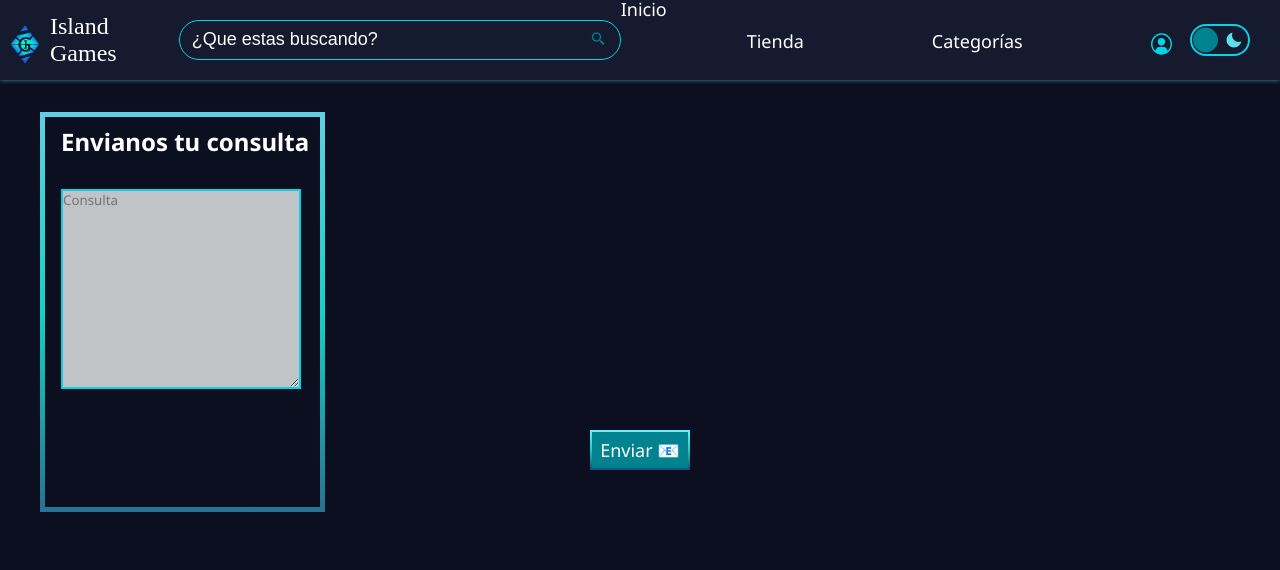
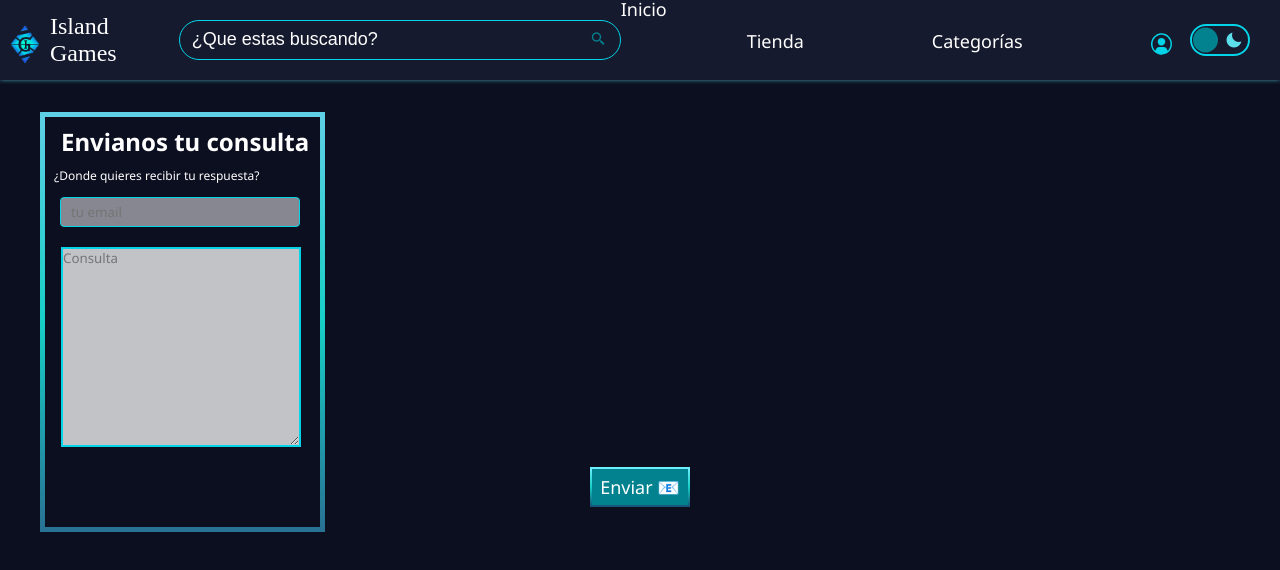
Before and after one commit to YamilaAbad/InterfacesDeUsuario, an Angular app in the folder TP2/: page /mensajeria in a window 1280 px wide. Shown: the top 570 px of the page. Built offline with nearby package versions, Linux system fonts and the light colour scheme; a web font is replaced by a local one.

Commit message:
acomodado css en tienda-compra y mensajeria

```diff
--- a/TP2/src/app/componentes/tienda-compra/tienda-compra.component.css
+++ b/TP2/src/app/componentes/tienda-compra/tienda-compra.component.css
@@ -1,24 +1,22 @@
-*{
-    font-family: var(--fuente-general);
-    font-size: var(--regular-size);
-}
+
 .tienda{
-    height: 640px;
-    width: 360px;
+    height: 100vh;
+    margin-top: 30px;
 }
 .saldo{
+    position: absolute;
     font-family: var(--fuente-general);
     font-size: var(--normal-size);
-    position: absolute;
+    margin-top: 8px;
     left: 300px;
     margin-right: var(--margen3);
-    margin-top: 18px;
+
   }
 h1{
     font-family: var(--fuente-general);
     position: absolute;
     font-size: var(--h2-size);
-    top: 100px;
+    top: 130px;
     left: 80px;
     color: var(--color-txt-oscuro);
 
@@ -29,7 +27,7 @@ h1{
     border: 1px solid var(--color-primario);
     border-radius: 5px;
     position: relative;
-    bottom: 30.5rem;
+    bottom: 32rem;
     left: var(--margen3);
     right: var(--margen3);
     margin-bottom: var(--margen3);
@@ -38,6 +36,7 @@ h1{
     grid-template-rows: auto;
     gap: var(--margen2);
     padding: var(--margen1);
+    font-size: var(--regular-size);
 
 }
 
@@ -67,6 +66,7 @@ select{
     text-align: center;
     margin-top: var(--margen1);
     margin-left: var(--margen1);
+    font-size: var(--regular-size);
 }
 .aviso img{
     width: 20px;
@@ -79,11 +79,13 @@ select{
     width: 150px;
     margin-left: 23px;
     margin-top: -15px ;
+
 }
 p{
     margin-top: var(--margen2);
     margin-left: var(--margen1);
     margin-right: var(--margen1);
+    font-size: var(--regular-size);
 }
 .botones{
     position: relative;
@@ -96,6 +98,7 @@ p{
     padding: var(--margen1) var(--margen2);
     background: var(--color-body-oscuro);
     border-radius: 5px;
+    font-size: var(--regular-size);
 
 }
 .botones .aceptar{
@@ -106,6 +109,7 @@ p{
     left: 10px;
     border-radius: 5px;
     background: var(--color-body-oscuro);
+    font-size: var(--regular-size);
 }
 .aviso-asistencia{
     margin-top: var(--margen2);
@@ -113,12 +117,13 @@ p{
 .aviso-asistencia a{
     text-decoration:underline;
     color: var(--color-primario);
+    font-size: var(--regular-size);
 }
 .lineaVertical{
     width: 1px;
     height: 430px;
     background: var(--color-primario);
-    top:-58.9rem;
+    top:-60.4rem;
     left: 245px;
     position: relative;
     z-index: 1;
--- a/TP2/src/app/componentes/tienda-compra/tienda-compra.component.html
+++ b/TP2/src/app/componentes/tienda-compra/tienda-compra.component.html
@@ -32,7 +32,7 @@
                <button class="cancelar" [routerLink]="['/tienda']">Cancelar</button>
                 <button class="aceptar">Pagar Ahora</button>
             </div>
-            <p class="aviso-asistencia">Si tienes alguna duda accede a nuestro centro de asistencia haciendo click <a href="">aquí</a></p>
+            <p class="aviso-asistencia">Si tienes alguna duda accede a nuestro centro de asistencia haciendo click <a [routerLink]="['/preguntas-frecuentes']">aquí</a></p>
         </div>
     </li>
     <li>
--- a/TP2/src/app/mensajeria/mensajeria.component.css
+++ b/TP2/src/app/mensajeria/mensajeria.component.css
@@ -3,7 +3,7 @@
     margin: 40px;
     top: 72px;
     width: 285px;
-    height: 400px;
+    height: 420px;
     background-color: var(--color-body-oscuro);
     border: 5px solid;
     border-image: linear-gradient(#70eeff,#17cfc6,#165479) 1;
@@ -24,12 +24,61 @@ h1{
     text-align: center;
     font-size: var(--h3-size);
 }
+
+.input-group{
+  top: 80px;
+  position: absolute;
+  left: 15px;
+  display: flex;
+}
+input{
+  display: block;
+  padding: 10px;
+  border: none;
+  outline: none;
+  border-radius: 4px;
+  font-family: var(--fuente-general);
+  width: 240px;
+  height: 30px;
+  background-color:rgba(255, 255, 255, .5);
+  border: 1px solid var(--color-primario);
+}
+label{
+  color: var(--color-txt-oscuro);
+  font-size: var(--regular-size);
+  position: absolute;
+  top: -30px;
+  left: -26px;
+  display: inline-flex;
+  column-gap: 10px;
+  align-items: center;
+  transition: transform .25s;
+  opacity: .25s;
+}
+.icon{
+  display: inline-flex;
+  opacity: 0;
+}
+input:focus+label{
+  transform: translateX(26px);
+}
+input:focus+label .icon{
+  opacity: 1;
+  transition-delay: .1s;
+}
+input::placeholder{
+  transition: opacity .25s;
+}
+input:focus::placeholder{
+  opacity: 0;
+}
+
 .form-main{
     position: absolute;
 }
 .comment{
     position: absolute;
-    top: 72px;
+    top: 130px;
     height: 200px;
     width: 240px;
     background: rgba(255,255,255,.75);
@@ -41,7 +90,7 @@ h1{
 button{
     font-family: var(--fuente-general);
     position: absolute;
-    top: 450px;
+    top: 487px;
     left: 50%;
     transform: translate(-50%, -50%);
     width: 100px;
--- a/TP2/src/app/mensajeria/mensajeria.component.html
+++ b/TP2/src/app/mensajeria/mensajeria.component.html
@@ -1,5 +1,12 @@
 <figure class="card">
     <h1>Envianos tu consulta</h1>
+    <div class="input-group">
+        <input placeholder="tu email" id="email">
+        <label for="email">
+            <div class="icon"><p>✉</p></div>
+            ¿Donde quieres recibir tu respuesta?
+        </label>
+    </div>
     <div id="form-main">
         <div id="form-div">
             <form class="form" id="form1">
```
